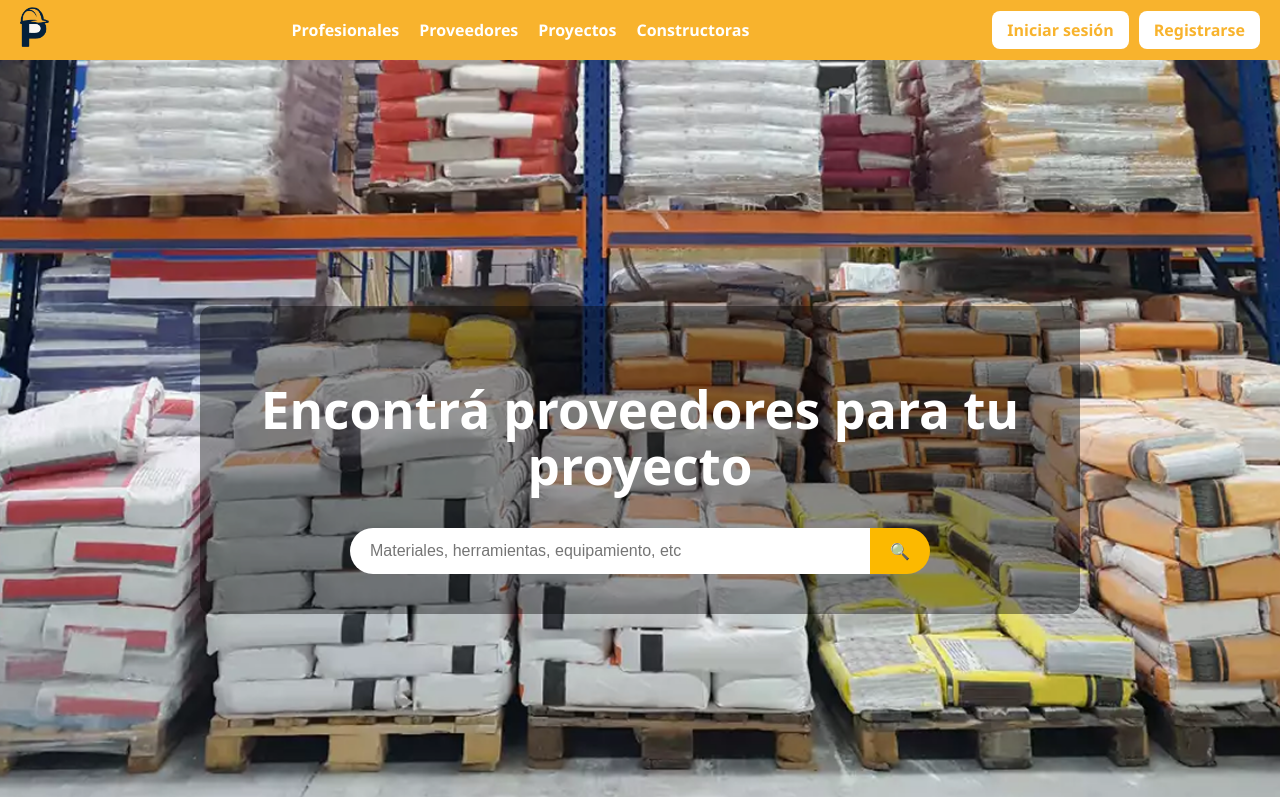
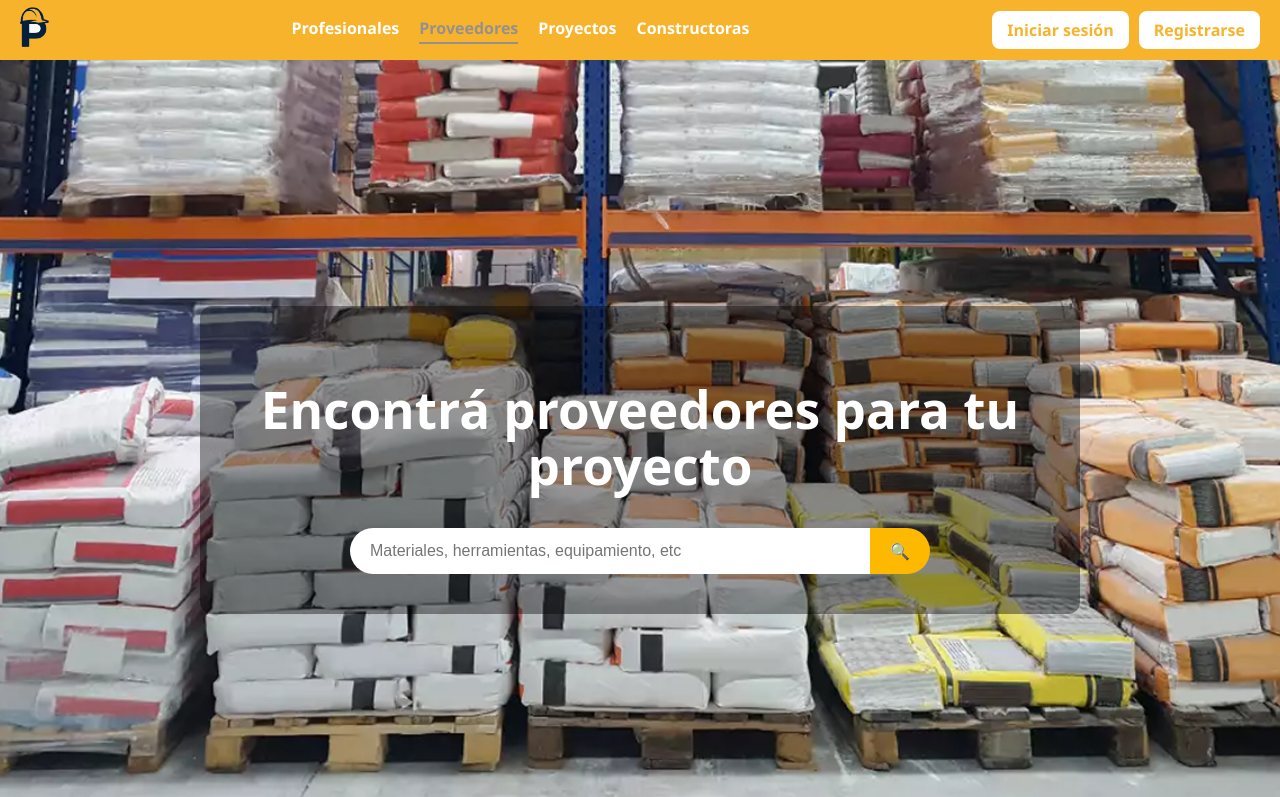
Before and after one commit to Planix-Inc/Planix, a React (Vite) app in the folder frontend/: page /proveedores in a window 1280 px wide. Shown: the top 797 px of the page. Built offline with nearby package versions, Linux system fonts and the light colour scheme; no server answers; the database is empty.

Commit message:
header link

```diff
--- a/frontend/src/components/header/header.css
+++ b/frontend/src/components/header/header.css
@@ -33,6 +33,13 @@
     font-family: 'Segoe UI', sans-serif;
 }
 
+.navegacion a.active {
+    color: #949090;
+    font-weight: bold;
+    border-bottom: 2px solid #949090;
+    padding-bottom: 2px;
+}
+
 .botones {
     display: flex;
     gap: 10px;
--- a/frontend/src/components/header/index.jsx
+++ b/frontend/src/components/header/index.jsx
@@ -1,23 +1,27 @@
+import React from 'react';
 import './header.css';
 import logo from '../../assets/Logos/logo.png';
-import { Link } from "react-router-dom";
-
+import { Link, useLocation } from "react-router-dom";
 
 function Header() {
+    const location = useLocation();
+    const currentPath = location.pathname;
+
+    const isActive = (path) => currentPath.startsWith(path) ? 'active' : '';
+
     return (
         <header className="encabezado">
             <div className="contenido-encabezado">
                 <div className="logo">
-                    <Link to="/">
-                    <img src={logo} alt="Logo Planix" />
+                    <Link to="/" className={isActive('/')}>
+                        <img src={logo} alt="Logo Planix" />
                     </Link>
-
                 </div>
                 <nav className="navegacion">
-                    <Link to="/profesionales">Profesionales</Link>
-                    <Link to="/proveedores">Proveedores</Link>
-                    <Link to="/proyectos">Proyectos</Link>
-                    <Link to="/constructoras">Constructoras</Link>
+                    <Link to="/profesionales" className={isActive('/profesionales')}>Profesionales</Link>
+                    <Link to="/proveedores" className={isActive('/proveedores')}>Proveedores</Link>
+                    <Link to="/proyectos" className={isActive('/proyectos')}>Proyectos</Link>
+                    <Link to="/constructoras" className={isActive('/constructoras')}>Constructoras</Link>
                 </nav>
                 <div className="botones">
                     <button className="btn-iniciar">Iniciar sesión</button>
@@ -28,5 +32,4 @@ function Header() {
     );
 }
 
-
 export default Header;
```
